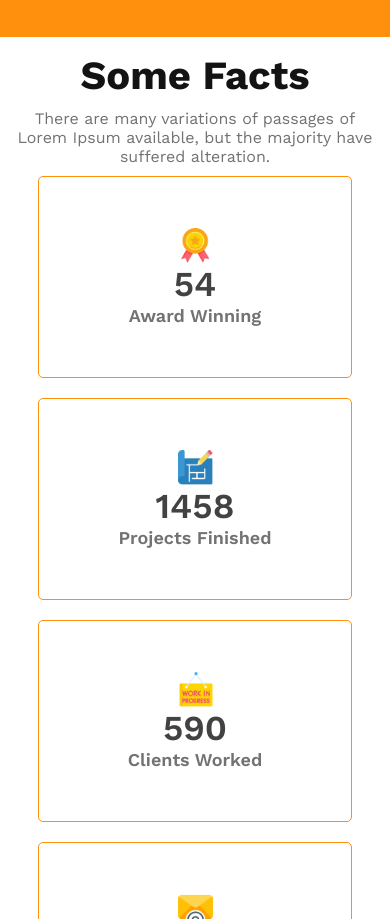
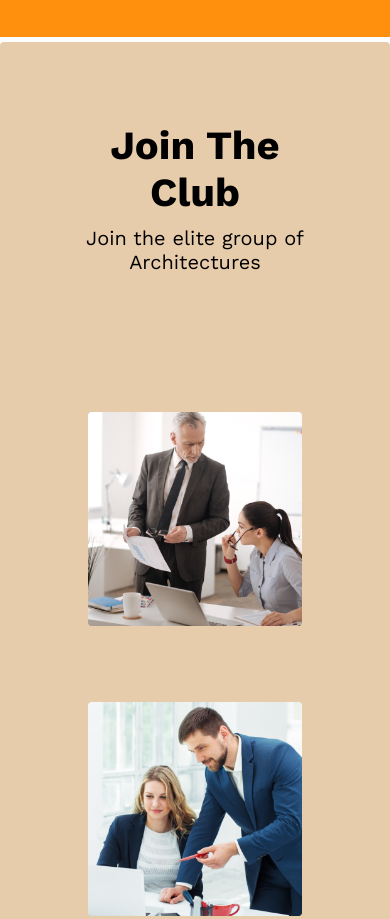
Before and after one commit to Levi9111/The-Great-G3-Architect, a plain HTML site: page index.html in a window 390 px wide. Shown: the part 4466-5385 px from the top of the page. Drawn offline with nearby package versions, Linux system fonts and the light colour scheme.

Commit message:
second commit

```diff
--- a/css/style.css
+++ b/css/style.css
@@ -239,6 +239,78 @@ body {
   display: block;
 }
 
+/* club */
+.club {
+  padding: 30px 160px;
+}
+
+.club div {
+  padding: 40px;
+  background-color: rgb(231, 204, 172);
+  border-radius: 4px;
+}
+
+.club--description {
+  text-align: center;
+  margin-bottom: 50px;
+}
+
+.club--heading {
+  font-size: 40px;
+  margin-bottom: 10px;
+}
+
+.club--pera {
+  font-size: 20px;
+}
+
+.club--architectures {
+  display: flex;
+  align-items: center;
+  justify-content: space-around;
+}
+
+.club--architectures .img {
+  height: 230px;
+  width: 230px;
+  animation-name: animate;
+  animation-duration: 6s;
+  animation-iteration-count: infinite;
+}
+
+#img2 {
+  animation-delay: 1.4s;
+}
+
+#img3 {
+  animation-delay: -1.4s;
+}
+
+@keyframes animate {
+  0% {
+    transform: scale(0.7);
+  }
+
+  20% {
+    transform: scale(1);
+  }
+
+  40% {
+    transform: scale(1.2);
+  }
+
+  60% {
+    transform: scale(1.1);
+  }
+
+  80% {
+    transform: scale(1);
+  }
+
+  100% {
+    transform: scale(0.7);
+  }
+}
 /* ----------Some Facts Section------------ */
 
 .facts,
@@ -287,6 +359,13 @@ body {
   justify-content: center;
   border: 1px solid #ff900e;
   border-radius: 5px;
+  cursor: pointer;
+  transition: transform 0.3s, background 0.4s;
+}
+
+.facts--card:hover {
+  transform: scale(1.3);
+  background: rgba(218, 124, 18, 0.37);
 }
 
 .facts--card img {
@@ -348,7 +427,8 @@ body {
   .header--content,
   .facts,
   .sponsor,
-  .footer {
+  .footer,
+  .club {
     padding: 5px 0;
   }
 
@@ -427,7 +507,12 @@ body {
     border-radius: 0;
   }
 
-  /* facts */
+  /* club */
+  .club--architectures {
+    flex-direction: column;
+    gap: 60px;
+  }
+  /*some facts */
 
   .facts--description {
     text-align: center;
@@ -448,6 +533,11 @@ body {
     width: 80%;
   }
 
+  .facts--card:hover {
+    transform: scale(1);
+    background: rgba(218, 124, 18, 0.37);
+  }
+
   /* sponsor */
 
   .sponsor--imgholder {
@@ -456,7 +546,6 @@ body {
     align-content: center;
     justify-items: center;
     grid-gap: 20px;
-    padding: 0 20px;
   }
 
   .sponsor--img {
--- a/index.html
+++ b/index.html
@@ -67,8 +67,6 @@
         <!-- ---------------------------
         F E A T U R E S   S E C T I O N S----------- -->
         <section class="feature">
-
-
             <main class="feature--content">
                 <div class="feature--description">
                     <div class="feature--header">
@@ -121,8 +119,24 @@
                     </button>
                 </div>
             </main>
+        </section>
 
-            <!--  -----Feature Button---- -->
+        <!-- ---------C L U B--------- -->
+        <section class="club">
+            <div>
+                <div class="club--description">
+                    <h1 class="club--heading">
+                        Join The Club
+                    </h1>
+                    <p class="club--pera">Join the elite group of Architectures</p>
+                </div>
+                <div class="club--architectures">
+
+                    <img id="img1" class="img" src="./images/team1.png" alt="">
+                    <img id="img1" class="img" src="./images/team3.png" alt="">
+                    <img id="img1" class="img" src="./images/team2.png" alt="">
+                </div>
+            </div>
         </section>
 
         <!-- -----------------S O M E    F A C T S-------- -->
```
Also changed, not shown: 1 other file.
